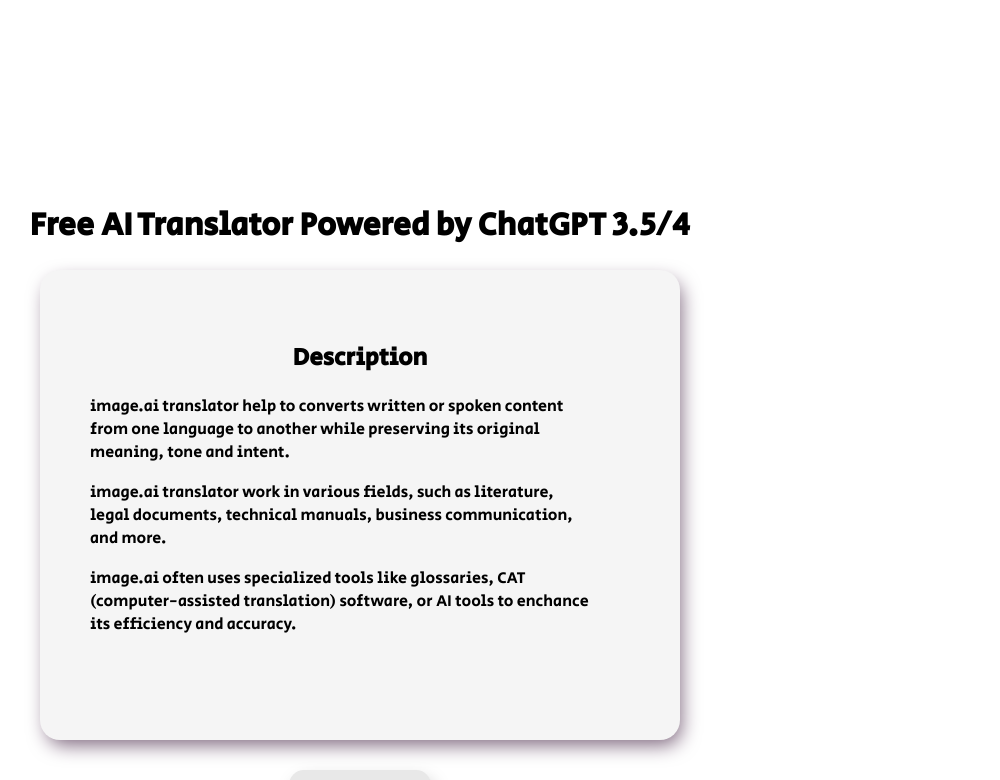
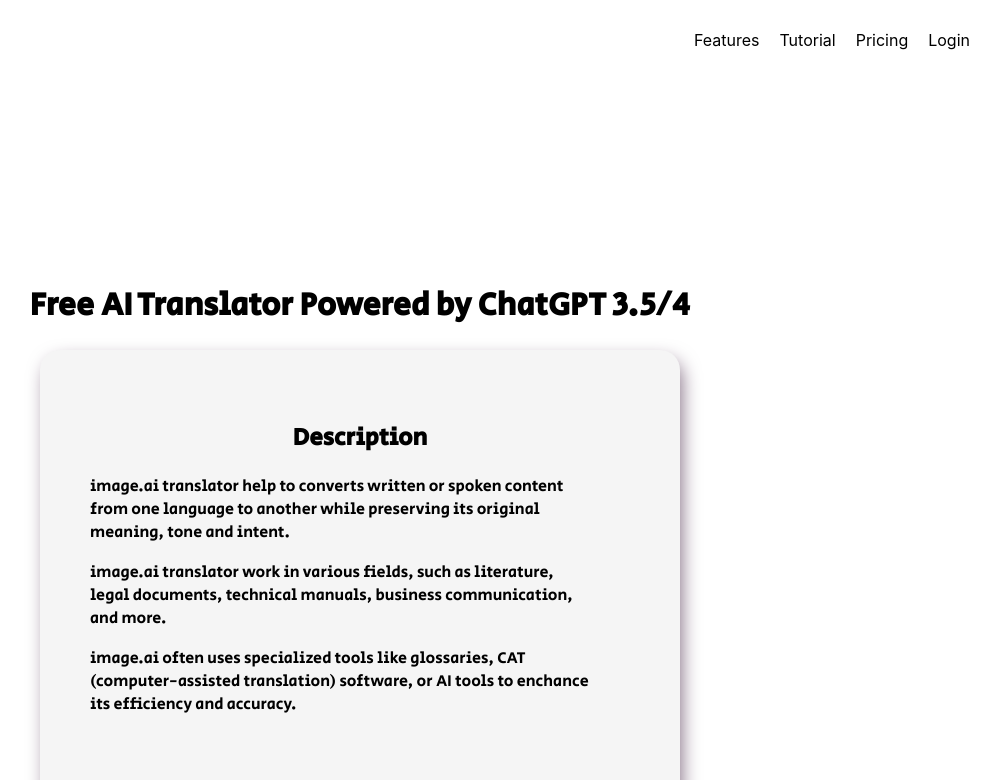
Before and after one commit to okolo157/ai-translator-pt, a React (Create React App) app: page / in a window 1280 px wide. Shown: the top 780 px of the page, without its empty margins (280-1280 px from the left). Built offline with nearby package versions, Linux system fonts and the light colour scheme.

Commit message:
new commit

```diff
--- a/src/components/Navbar.js
+++ b/src/components/Navbar.js
@@ -0,0 +1,14 @@
+import React from "react";
+import '../styles/Navbar.css'
+
+export default function Navbar(){
+    return <div className="New">
+        {/* <img src="c:\Users\major\Downloads\icons8-home-50.png"></img> */}
+        <div className="New2">
+        <a>Features</a>
+        <a>Tutorial</a>
+        <a>Pricing</a>
+        <a>Login</a>
+        </div>
+    </div>
+}
--- a/src/pages/Landing.js
+++ b/src/pages/Landing.js
@@ -3,9 +3,12 @@
 import Services from "../components/Services";
 import FAQ from "../components/FAQ";
 import Footer from "../components/Footer";
+import Navbar from "../components/Navbar";
+
 function App() {
   return (
     <div className="App">
+      <Navbar />
       <Header />
       <Services />
       <FAQ />
--- /dev/null
+++ b/src/styles/Navbar.css
@@ -0,0 +1,12 @@
+.New{
+    display: flex;
+    justify-content: flex-end;
+    padding: 20px
+}
+.New2{
+    display: flex;
+    padding: 10px;
+    /* width: 30% ; */
+    gap: 20px;
+
+}
```
